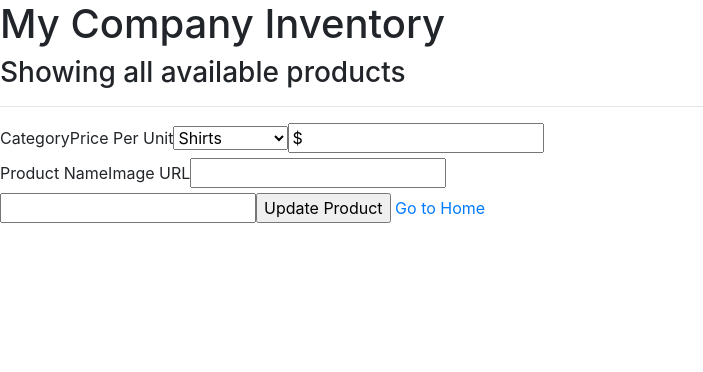
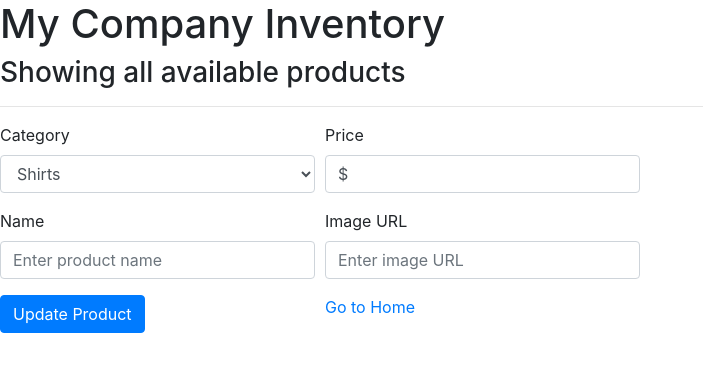
Before and after one commit to AjaySankar/assignment6, a React (Create React App) app in the folder ui/: page /edit/product/1 in a window 1280 px wide. Shown: the top 372 px of the page, without its empty margins (0-703 px from the left). Built offline with nearby package versions, Linux system fonts and the light colour scheme.

Commit message:
Update form as bootstrap form

```diff
--- a/ui/src/NumberInput.js
+++ b/ui/src/NumberInput.js
@@ -1,4 +1,5 @@
 import React, { Component } from "react"
+import { Form } from 'react-bootstrap'
 
 function format(num) {
   return num != null ? num.toString() : ""
@@ -33,12 +34,12 @@ export default class NumInput extends Component {
     const { value } = this.state
     const { name } = this.props
     return (
-      <input
-        type="text"
+      <Form.Control type="text"
         name={name}
-        value={value}
         onBlur={this.onBlur}
         onChange={this.onChange}
+        value={value}
+        placeholder="Enter product price"
       />
     )
   }
--- a/ui/src/TextInput.js
+++ b/ui/src/TextInput.js
@@ -1,4 +1,5 @@
 import React, { Component } from "react"
+import { Form } from 'react-bootstrap'
 
 export default class TextInput extends Component {
   constructor(props) {
@@ -20,14 +21,14 @@ export default class TextInput extends Component {
 
   render() {
     const { value } = this.state
-    const { name } = this.props
+    const { name, placeholder } = this.props
     return (
-      <input
-        type="text"
+      <Form.Control type="text"
         name={name}
-        value={value}
         onBlur={this.onBlur}
         onChange={this.onChange}
+        value={value}
+        placeholder={placeholder}
       />
     )
   }
--- a/ui/src/UpdateForm.js
+++ b/ui/src/UpdateForm.js
@@ -4,6 +4,7 @@ import { gql } from "apollo-boost"
 import { Link } from "react-router-dom"
 import TextInput from "./TextInput"
 import NumInput from "./NumberInput"
+import { Button, Form, Col } from 'react-bootstrap'
 
 const RESET_VALUES = { name: "", price: "$", category: "Shirts", image: "" }
 
@@ -86,27 +87,52 @@ class UpdateForm extends Component {
 
   render() {
     const {
-      product: { price, name, image },
+      product: { category, price, name, image },
     } = this.state
     return (
-      <form>
-        <label>Category</label>
-        <label>Price Per Unit </label>
-        <select name="category" onBlur={this.handleChange}>
+      <Form onSubmit={this.handleSave}>
+        <Form.Row>
+          <Form.Group as={Col} controlId="category">
+            <Form.Label>Category</Form.Label>
+            <Form.Control as="select" name="category"
+              value={category} onChange={this.handleChange}>
               <option value="Shirts">Shirts</option>
               <option value="Jeans">Jeans</option>
               <option value="Jackets">Jackets</option>
               <option value="Sweaters">Sweaters</option>
               <option value="Accessories">Accessories</option>
-        </select>
+            </Form.Control>
+          </Form.Group>
+
+          <Form.Group as={Col} controlId="price">
+            <Form.Label>Price</Form.Label>
             <NumInput name="price" onChange={this.handleChange} value={price} />
-        <label>Product Name </label>
-        <label>Image URL </label>
-        <TextInput name="name" onChange={this.handleChange} value={name} />
-        <TextInput name="image" onChange={this.handleChange} value={image} />
-        <input type="submit" value="Update Product" onClick={this.handleSave} />
+          </Form.Group>
+        </Form.Row>
+
+        <Form.Row>
+          <Form.Group as={Col} controlId="name">
+            <Form.Label>Name</Form.Label>
+            <TextInput name="name" onChange={this.handleChange} value={name} placeholder="Enter product name"/>
+          </Form.Group>
+
+          <Form.Group as={Col} controlId="image">
+            <Form.Label>Image URL</Form.Label>
+            <TextInput name="image" onChange={this.handleChange} value={image} placeholder="Enter image URL"/>
+          </Form.Group>
+        </Form.Row>
+
+        <Form.Row>
+          <Form.Group as={Col}>
+            <Button variant="primary" type="submit">
+              Update Product
+            </Button>
+          </Form.Group>
+          <Form.Group as={Col}>
             <Link to="/"> Go to Home </Link>
-      </form>
+          </Form.Group>
+        </Form.Row>
+      </Form>
     )
   }
 }
```
Lines whose indentation alone changed are shown as unchanged.
